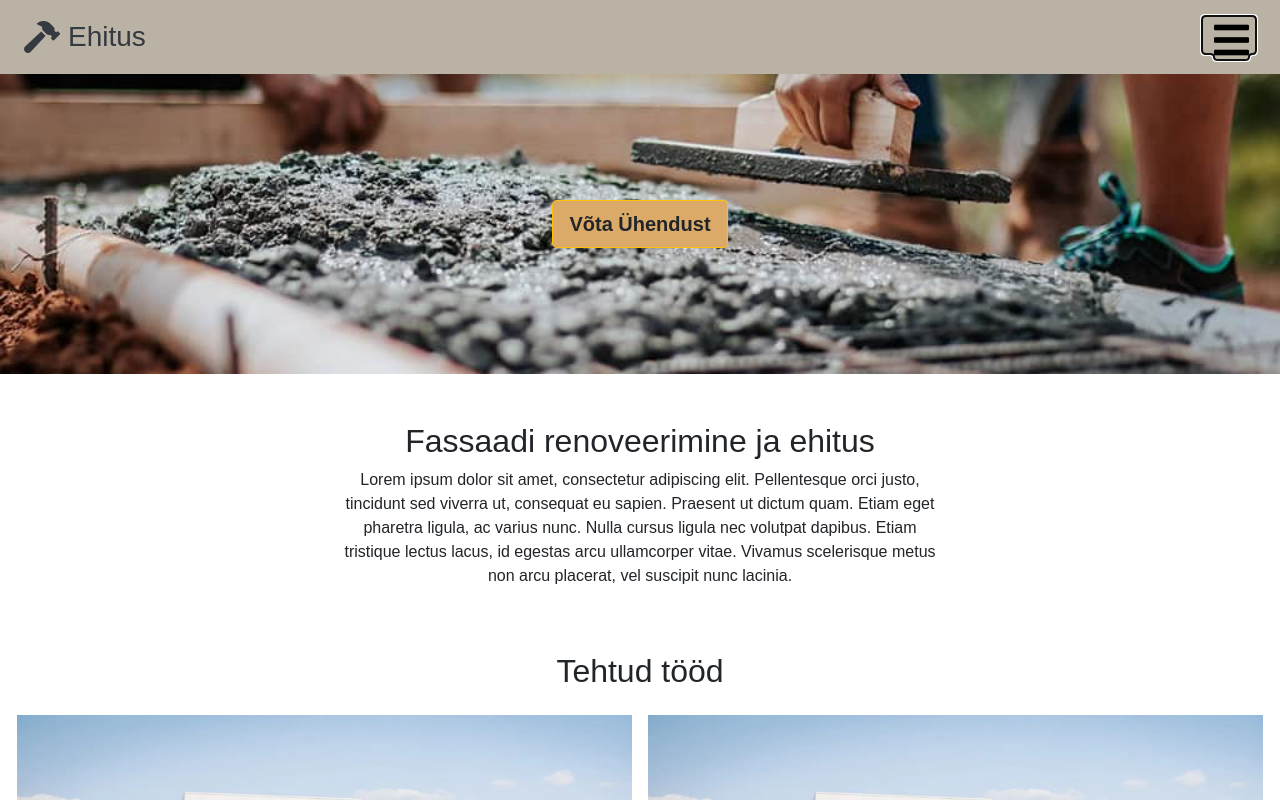
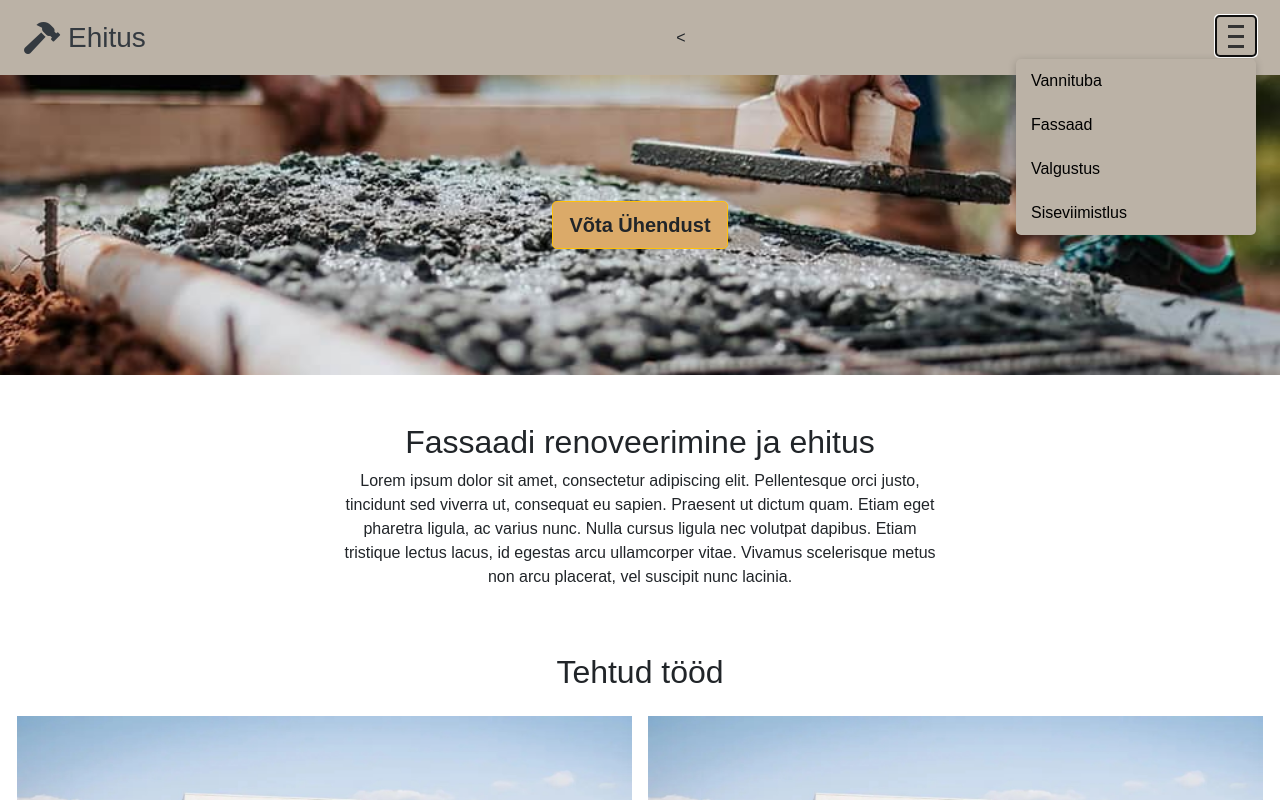
Before and after one commit to mattiastamm/VLE_Ehitusteenus, a plain HTML site: page fassaad.html in a window 1280 px wide. Both pictures are taken after a click on the button 1229 px from the left and 35 px from the top of the page. Shown: the top 800 px of the page. Drawn offline with nearby package versions, Linux system fonts and the light colour scheme.

Commit message:
Dropdown Menu

```diff
--- /dev/null
+++ b/dropDownMenu.css
@@ -0,0 +1,63 @@
+/* Hamburger Icon Styles */
+.hamburger-wrapper {
+    cursor: pointer; /* Change cursor to pointer for better UX */
+}
+
+.hamburger-icon {
+    display: block; /* Display as a block */
+    width: 100%; /* Full width for easier clicking */
+    height: 3px; /* Height for the lines */
+    background-color: #333; /* Color of the lines */
+    position: relative; /* Position relative to parent */
+}
+
+.hamburger-icon::before,
+.hamburger-icon::after {
+    content: "";
+    display: block; /* Display as block elements */
+    width: 100%; /* Full width */
+    height: 3px; /* Height for the lines */
+    background-color: #333; /* Color of the lines */
+    position: absolute; /* Position absolute for stacking */
+    left: 0; /* Align to left */
+}
+
+.hamburger-icon::before {
+    top: -10px; /* Position the top line */
+}
+
+.hamburger-icon::after {
+    bottom: -10px; /* Position the bottom line */
+}
+
+/* Style for the Dropdown Menu */
+.menu {
+    display: none; /* Hidden by default */
+    position: absolute; /* Positioned absolutely */
+    top: 100%; /* Positioned below the button */
+    left: -200px; /* Align to the left */
+    right: 0px; /* Reset right position */
+    background-color: #BBB2A6; /* Background color */
+    border-radius: 5px; /* Rounded corners */
+    box-shadow: 0 2px 8px rgba(0, 0, 0, 0.2); /* Drop shadow */
+    z-index: 1000; /* High z-index to appear above other elements */
+    min-width: 200px; /* Set a minimum width for the dropdown */
+    max-width: calc(100vw - 20px); /* Limit max width to avoid going off screen */
+    overflow: hidden; /* Prevent content overflow */
+}
+
+/* Show the dropdown menu when active */
+.menu.active {
+    display: block; /* Show when active */
+}
+
+.menu a {
+    display: block; /* Make links block elements */
+    padding: 10px 15px; /* Padding for clickable area */
+    text-decoration: none; /* Remove underline */
+    color: black; /* Text color */
+}
+
+.menu a:hover {
+    background-color: #DBAA69; /* Background on hover */
+}
--- a/fassaad.html
+++ b/fassaad.html
@@ -8,6 +8,7 @@
     <link href="https://stackpath.bootstrapcdn.com/bootstrap/4.5.2/css/bootstrap.min.css" rel="stylesheet">
     <!-- Custom CSS -->
     <link rel="stylesheet" href="styles.css">
+    <link rel="stylesheet" href="dropDownMenu.css">
     <!-- Bootstrap Icons -->
     <link rel="stylesheet" href="https://cdnjs.cloudflare.com/ajax/libs/font-awesome/5.15.3/css/all.min.css">
 </head>
@@ -23,11 +24,19 @@
                     <h3 class="ml-2 mb-0">Ehitus</h3>
                 </div>
             </a>
-            <!-- Dropdown Menu Icon -->
-            <div class="d-flex pb-1 align-items-center"> <!-- Add this div to group the dropdown button -->
-                <button class="navbar-toggler border-0" type="button">
-                    <span class="navbar-toggler-icon"><i class="fas fa-bars fa-2x"></i></span>
+            <<!-- Hamburger Menu Icon -->
+            <div class="hamburger-wrapper position-relative">
+                <button class="navbar-toggler border-0" type="button" id="menu-toggler" style="width: 40px; height: 40px;">
+                    <span class="hamburger-icon"></span>
                 </button>
+
+                <!-- Dropdown Menu -->
+                <div class="menu" id="menu">
+                    <a href="vannituba.html">Vannituba</a>
+                    <a href="fassaad.html">Fassaad</a>
+                    <a href="valgustus.html">Valgustus</a>
+                    <a href="siseviimistlus.html">Siseviimistlus</a>
+                </div>
             </div>
         </div>
     </header>
@@ -91,5 +100,6 @@
     <script src="https://code.jquery.com/jquery-3.5.1.slim.min.js"></script>
     <script src="https://cdn.jsdelivr.net/npm/@popperjs/core@2.6.0/dist/umd/popper.min.js"></script>
     <script src="https://stackpath.bootstrapcdn.com/bootstrap/4.5.2/js/bootstrap.min.js"></script>
+    <script src="menuToggle.js"></script>
 </body>
 </html>
--- /dev/null
+++ b/menuToggle.js
@@ -0,0 +1,16 @@
+// menuToggle.js
+document.getElementById('menu-toggler').addEventListener('click', function() {
+    var menu = document.getElementById('menu');
+    menu.classList.toggle('active');
+});
+
+// Close the dropdown when clicking outside of it
+document.addEventListener('click', function(event) {
+    var menu = document.getElementById('menu');
+    var toggler = document.getElementById('menu-toggler');
+
+    // Check if the click was outside the menu and the toggler
+    if (!menu.contains(event.target) && !toggler.contains(event.target)) {
+        menu.classList.remove('active'); // Close the menu
+    }
+});
```
Also changed, not shown: index.html (+14 -6 lines), siseviimistlus.html (+14 -4 lines), valgustus.html (+14 -4 lines), vannituba.html (+14 -4 lines), vota_uhendust.html (+14 -4 lines).
